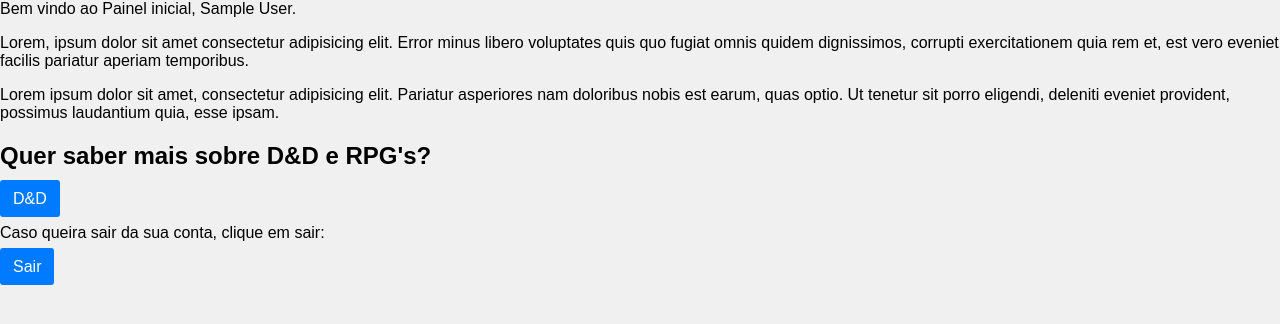
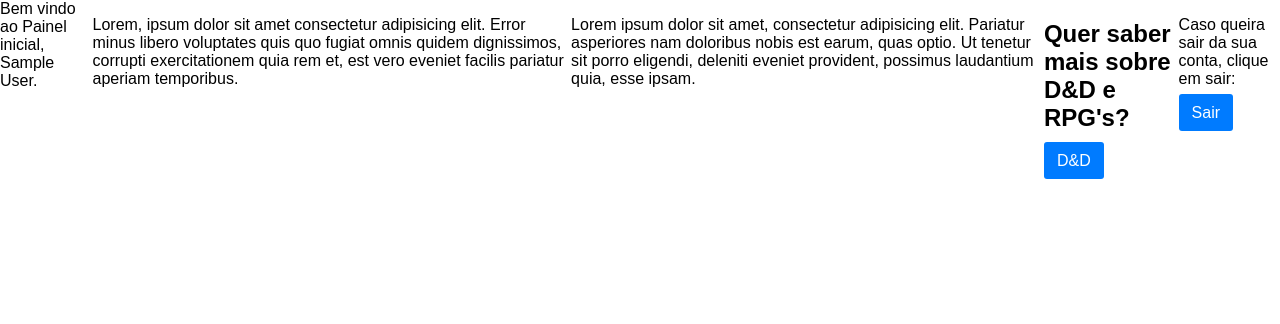
Before and after one commit to GabrielGonzatti/SiteFaculdade, a PHP site: page /painel.php in a window 1280 px wide. Shown: the top 324 px of the page. Run offline with PHP 8.4, Linux system fonts and the light colour scheme; the visitor is signed in with stand-in values (Sample User, id 1).

Commit message:
update commit

```diff
--- a/Páginas/D&D.css
+++ b/Páginas/D&D.css
@@ -5,6 +5,11 @@ body {
     margin: 10px;
     padding-bottom: 20px;
 }
+
+.sistema{
+    text-decoration: none;
+}
+
 .raca{
     background-color: #007bff;
     color: #fff;
--- a/Páginas/D&D.html
+++ b/Páginas/D&D.html
@@ -16,6 +16,7 @@
         <h3>Como se joga um RPG?</h3>
             <p>Lorem ipsum dolor sit amet consectetur adipisicing elit. Architecto adipisci placeat, illo porro in quas quaerat deserunt quasi repellat eaque ducimus inventore tempore, commodi vitae consectetur autem accusantium omnis expedita! Lorem, ipsum dolor sit amet consectetur adipisicing elit. Ipsa delectus explicabo dolorum. Quasi adipisci sint enim veritatis, voluptates minima sed, harum soluta eveniet aut recusandae ut impedit, ea aperiam quis?
             </p>
+            <a href="System.html" target="_blank" class="sistema">Pode acessar o sistema para saber mais sobre o Jogo e suas regras.</a>
 
         <!--Dev RAÇAS CRIAR -->
     <h2>Raças de D&D:</h2>
@@ -55,5 +56,7 @@
             <br>
             <a href="Classes/paladino" target="_blank" class="raca">paladino</a>
         </div>
+
+        <a href="System.html" target="_blank" class="sistema">Sistema&Regras</a>
 </body>
 </html>
--- a/index.css
+++ b/index.css
@@ -1,6 +1,6 @@
 body {
     font-family: Arial, sans-serif;
-    background-color: #f0f0f0;
+    background-color: #ffffff;
     display: flex;
     justify-content: center;
     align-items: center;
--- a/painel.css
+++ b/painel.css
@@ -1,10 +1,9 @@
-
 body {
     font-family: Arial, sans-serif;
-    background-color: #f0f0f0;
-    margin: 0;
+    margin: 0px;
+    background-color: #ffffff;
+    display: flex;
 }
-
    .container {
     display: flex;
     flex-direction: column;
--- a/painel.php
+++ b/painel.php
@@ -10,6 +10,7 @@ include('protect.php');
     <meta name="viewport" content="width=device-width, initial-scale=1.0">
     <title>Painel</title>
     <link rel="stylesheet" href="painel.css">
+
 </head>
 
 <body>
```
Also changed, not shown: index.php (line endings or trailing spaces). Lines whose indentation alone changed are shown as unchanged.
